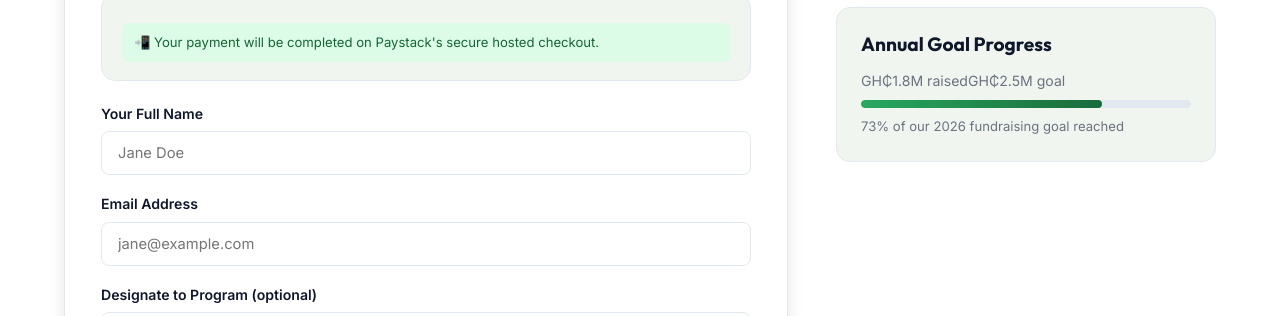
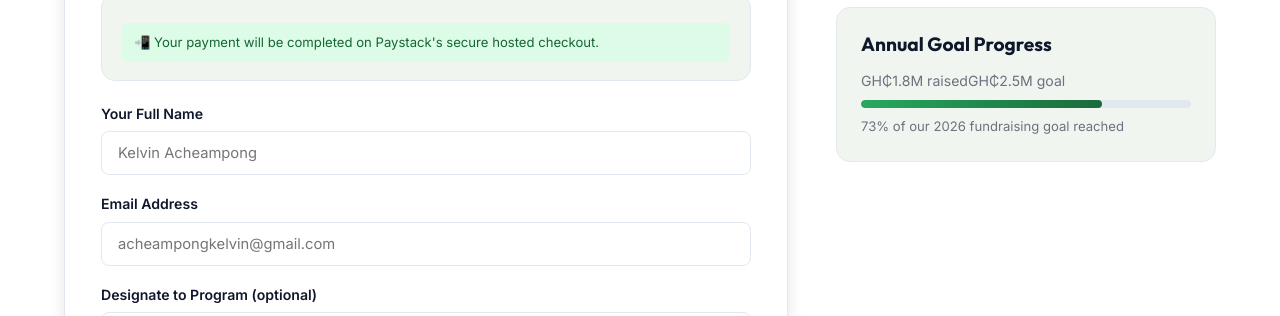
Before and after one commit to Lamba12345/Project-Elevate-Foundation, a website: page donate.html in a window 1280 px wide. Shown: the part 1180-1496 px from the top of the page. Drawn offline with nearby package versions, Linux system fonts and the light colour scheme; no server answers.

Commit message:
donate.html

```diff
--- a/donate.html
+++ b/donate.html
@@ -138,11 +138,11 @@
               <!-- Dedicated to -->
               <div class="form-group">
                 <label for="donate-name">Your Full Name</label>
-                <input type="text" id="donate-name" name="name" placeholder="Jane Doe" required />
+                <input type="text" id="donate-name" name="name" placeholder="Kelvin Acheampong" required />
               </div>
               <div class="form-group">
                 <label for="donate-email">Email Address</label>
-                <input type="email" id="donate-email" name="email" placeholder="jane@example.com" required />
+                <input type="email" id="donate-email" name="email" placeholder="acheampongkelvin@gmail.com" required />
               </div>
               <div class="form-group">
                 <label for="donate-program">Designate to Program (optional)</label>
```
